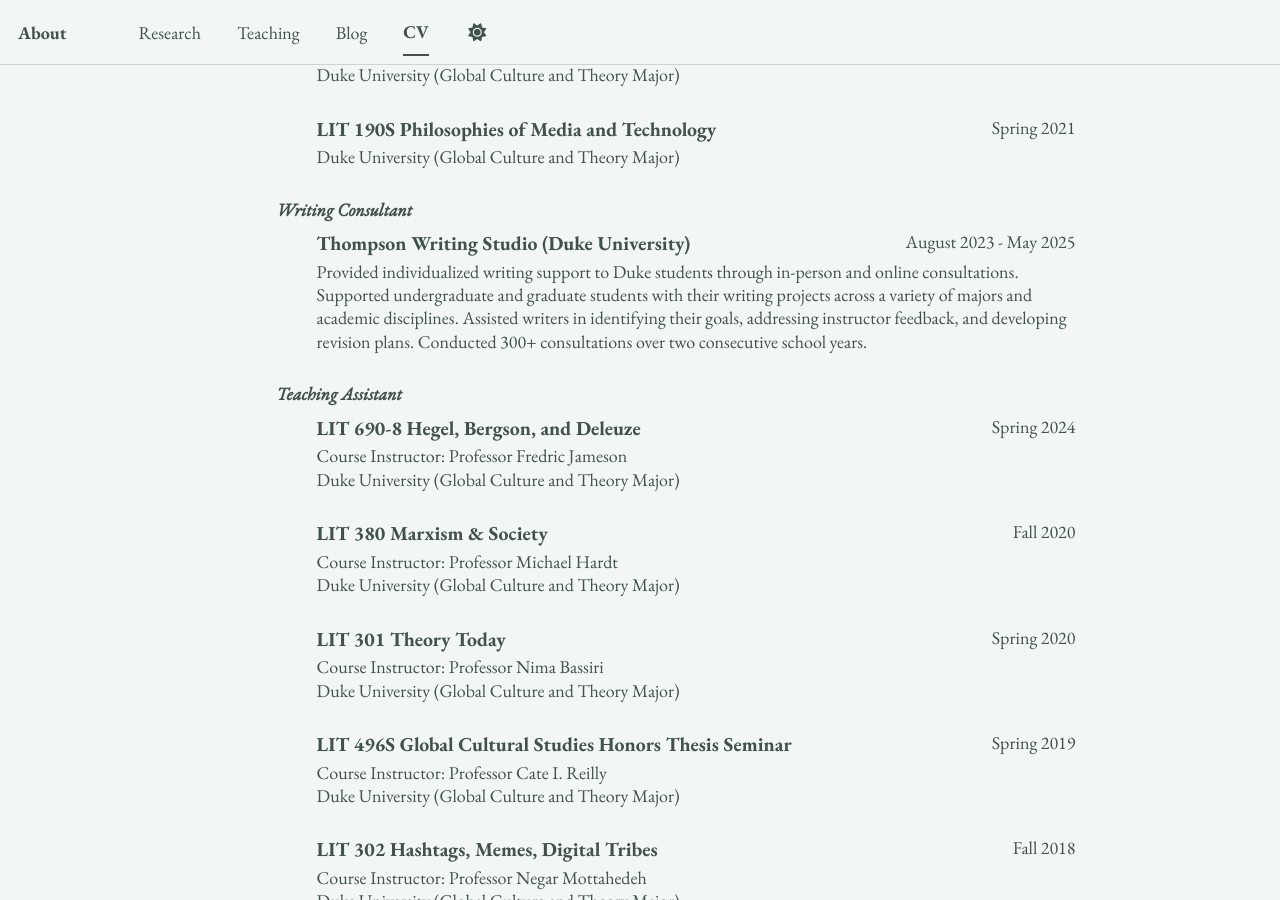
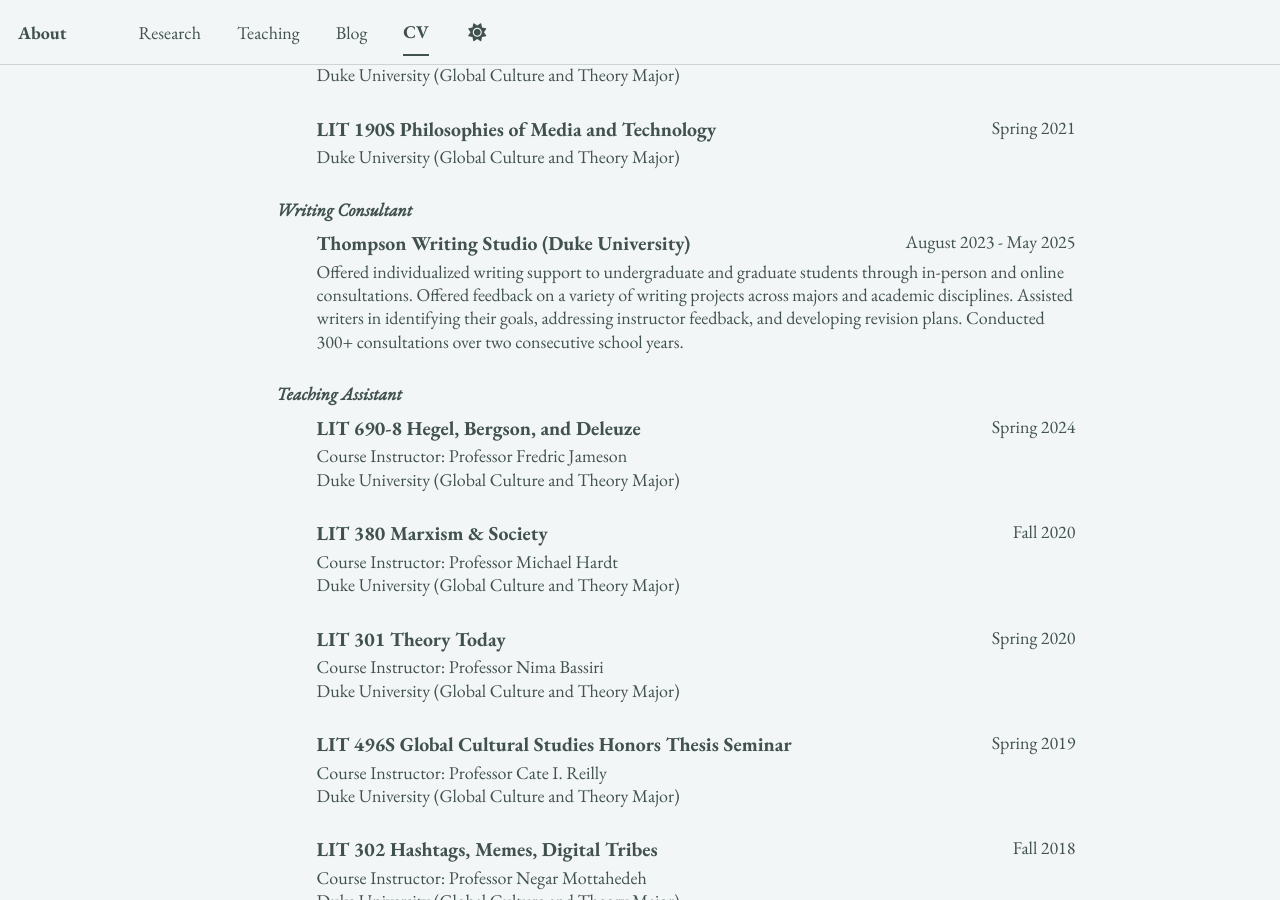
Before and after one commit to epujol90/epujol90.github.io, a Jekyll site: the page built from _pages/cv-json.md, in a window 1280 px wide and 900 px high, scrolled down 5425 px. Built offline with Jekyll 4.4.1, drawn with Linux system fonts in a browser that asks for light colours; a script bundle is joined from its source files by our own code; library files that are not in the unit come from our copies.

Commit message:
Update cv.json

```diff
--- a/_data/cv.json
+++ b/_data/cv.json
@@ -341,7 +341,7 @@
       "institution": "",
       "date": "August 2023 - May 2025",
       "role": "",
-      "description": "Provided individualized writing support to Duke students through in-person and online consultations. Supported undergraduate and graduate students with their writing projects across a variety of majors and academic disciplines. Assisted writers in identifying their goals, addressing instructor feedback, and developing revision plans. Conducted 300+ consultations over two consecutive school years.",
+      "description": "Offered individualized writing support to undergraduate and graduate students through in-person and online consultations. Offered feedback on a variety of writing projects across majors and academic disciplines. Assisted writers in identifying their goals, addressing instructor feedback, and developing revision plans. Conducted 300+ consultations over two consecutive school years.",
       "category": "Writing Consultant"
     },
     {
```
